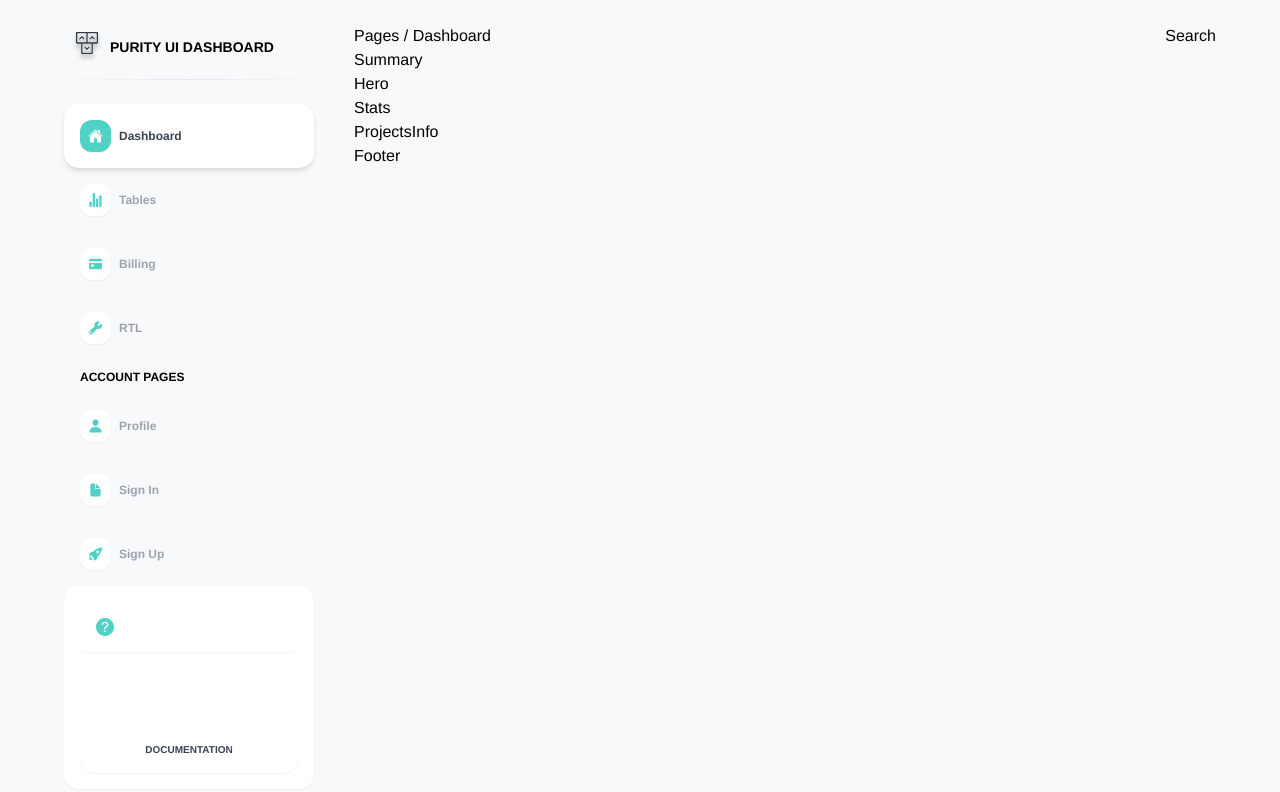
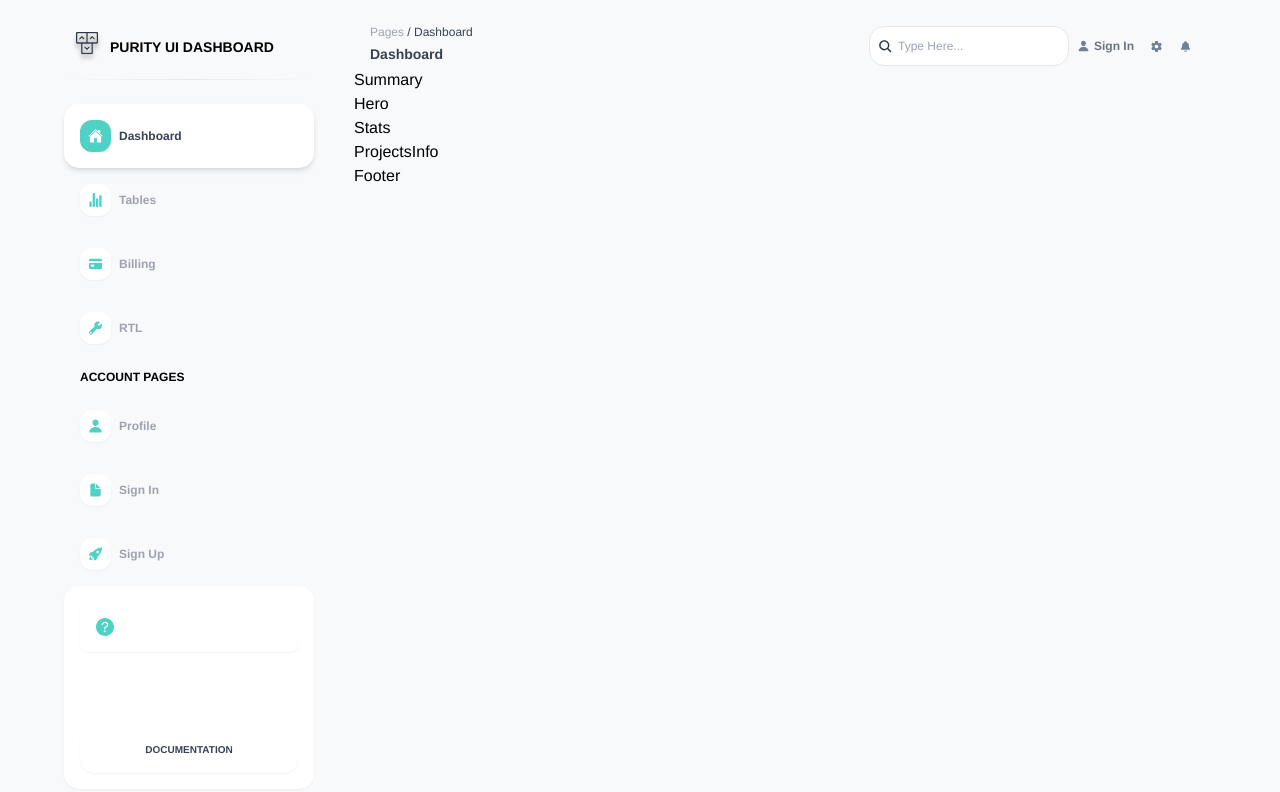
Before and after one commit to arrlancore/duck-flying-tp-project, a Next.js app: page / in a window 1280 px wide. Shown: the top 792 px of the page. Built offline with nearby package versions, Linux system fonts and the light colour scheme.

Commit message:
Add header

```diff
--- a/components/Header.tsx
+++ b/components/Header.tsx
@@ -1,10 +1,47 @@
+import Image from "next/image";
 import React from "react";
+import {
+  config,
+  notifications,
+  person,
+  personGrey,
+  search,
+  settings,
+} from "../src/assets/icons";
 
 const Header = () => {
   return (
-    <section className="flex p2 justify-between">
-      <div>Pages / Dashboard</div>
-      <div>Search</div>
+    <section className="flex px-4 justify-between">
+      <div className="flex flex-col">
+        <div className="text-xs font-normal text-gray-400">
+          Pages <span className="text-gray-700">/ Dashboard</span>
+        </div>
+        <div className="my-1 font-bold text-sm text-gray-700">Dashboard</div>
+      </div>
+      <div className="flex items-center">
+        {/* search input */}
+        <div className="flex relative">
+          <input
+            placeholder="Type Here..."
+            type="text"
+            style={{ borderWidth: "1px" }}
+            className="outline-none min-w-[200px] border-solid
+          border-2 border-gray-200
+          h-[40px] rounded-[15px] pl-7 pr-2 text-xs
+          text-gray-400"
+          />
+          <Image className="absolute left-2 top-3" alt="search" {...search} />
+        </div>
+        <div className="p-2 cursor-pointer flex text-gray-500 text-xs font-bold">
+          <Image className="mr-1" alt="account" {...personGrey} /> Sign In
+        </div>
+        <div className="p-2 cursor-pointer">
+          <Image alt="account" {...settings} />
+        </div>
+        <div className="p-2 cursor-pointer">
+          <Image alt="account" {...notifications} />
+        </div>
+      </div>
     </section>
   );
 };
--- a/pages/index.tsx
+++ b/pages/index.tsx
@@ -28,7 +28,7 @@ export default function Home() {
 
             <section
               id="main-content"
-              className="flex flex-col w-full ml-0 sm:ml-10"
+              className="flex flex-col w-full ml-0 md:ml-10"
             >
               {/* MainContent */}
               <Header></Header>
```
